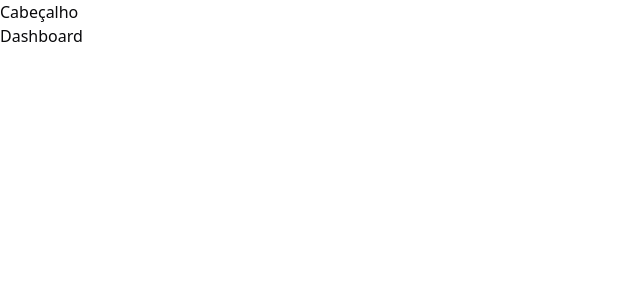
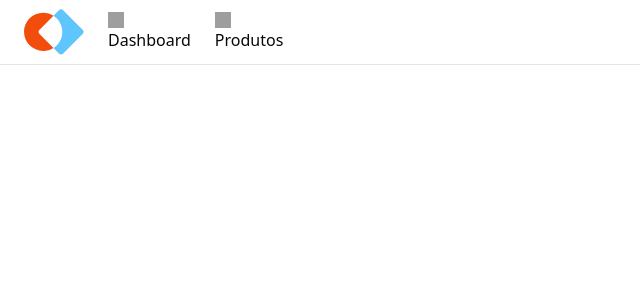
Before and after one commit to PPedrosouza/Marketplace, a React (Vite) app: page / in a window 1280 px wide. Shown: the top 300 px of the page, without its empty margins (0-640 px from the left). Built offline with nearby package versions, Linux system fonts and the light colour scheme; grey boxes are pictures that could not be loaded.

Commit message:
✨feat: almost finish stylize auth pages

```diff
--- a/index.html
+++ b/index.html
@@ -4,6 +4,7 @@
     <meta charset="UTF-8" />
     <!-- <link rel="icon" type="image/svg+xml" href="/vite.svg" /> -->
     <meta name="viewport" content="width=device-width, initial-scale=1.0" />
+    <link href="/src/global.css" rel="stylesheet">
     <title>Marketplace</title>
   </head>
   <body>
--- a/package.json
+++ b/package.json
@@ -12,6 +12,7 @@
   "dependencies": {
     "@hookform/resolvers": "^5.2.2",
     "@radix-ui/react-label": "^2.1.7",
+    "@radix-ui/react-separator": "^1.1.7",
     "@radix-ui/react-slot": "^1.2.3",
     "@tailwindcss/vite": "^4.1.13",
     "@tanstack/react-query": "^5.89.0",
--- /dev/null
+++ b/src/components/header.tsx
@@ -0,0 +1,27 @@
+import { Link } from 'react-router-dom'
+import marketplaceLogo from '../assets/icons/marketplace-logo.svg'
+import chartHistogram from '../assets/icons/chart-histogram.svg'
+import packageIcon from '../assets/icons/package.svg'
+
+export function Header() {
+    return (
+        <div className="border-b">
+            <div className="flex h-16 items-center gap-6 px-6">
+                <img src={marketplaceLogo} alt="marketplaceLogo" className='h-15 w-15' />
+
+                {/* <Separator orientation='vertical' className='h-6' /> */}
+
+                <nav className='flex items-center space-x-4 lg:space-x-6'>
+                    <Link to="/">
+                        <img src={chartHistogram} alt="" className="w-4 h-4" />
+                        Dashboard
+                    </Link>
+                    <Link to="/">
+                        <img src={packageIcon} alt="" className="w-4 h-4" />
+                        Produtos
+                    </Link>
+                </nav>
+            </div>
+        </div>
+    )
+}
--- /dev/null
+++ b/src/components/ui/separator.tsx
@@ -0,0 +1,26 @@
+import * as React from "react"
+import * as SeparatorPrimitive from "@radix-ui/react-separator"
+
+import { cn } from "@/lib/utils"
+
+function Separator({
+  className,
+  orientation = "horizontal",
+  decorative = true,
+  ...props
+}: React.ComponentProps<typeof SeparatorPrimitive.Root>) {
+  return (
+    <SeparatorPrimitive.Root
+      data-slot="separator"
+      decorative={decorative}
+      orientation={orientation}
+      className={cn(
+        "bg-border shrink-0 data-[orientation=horizontal]:h-px data-[orientation=horizontal]:w-full data-[orientation=vertical]:h-full data-[orientation=vertical]:w-px",
+        className
+      )}
+      {...props}
+    />
+  )
+}
+
+export { Separator }
--- a/src/pages/_layouts/app.tsx
+++ b/src/pages/_layouts/app.tsx
@@ -1,11 +1,12 @@
+import { Header } from '@/components/header'
 import { Outlet } from 'react-router-dom'
 
 export function AppLayout() {
     return (
-        <div>
-            <h1>Cabeçalho</h1>
+        <div className="flex min-h-screen flex-col antialiased">
+            <Header />
 
-            <div>
+            <div className="flex flex-1 flex-col gap-4 p-8 pt-6">
                 <Outlet />
             </div>
         </div>
--- a/src/pages/_layouts/auth.tsx
+++ b/src/pages/_layouts/auth.tsx
@@ -4,21 +4,21 @@ import firstPageImage from '../../assets/images/first-page-image.png'
 
 export function AuthLayout() {
     return (
-        <div className="min-h-screen grid grid-cols-2">
+        <div className="min-h-screen md:grid md:grid-cols-2 antialiased">
             <div className="h-full bg-muted p-10 text-muted-foreground flex flex-col">
-                <div className="flex items-center gap-3 text-lg text-foreground " >
+                <div className="flex items-center gap-3 text-lg text-foreground md:justify-start justify-center" >
                     <img src={marketplaceLogo} alt="marketplaceLogo" />
                     <div className="grid grid-cols-1 -red-500">
                         <h1 className="font-semibold">Marketplace</h1>
-                        <span >Painel de Vendedor</span>
+                        <span>Painel de Vendedor</span>
                     </div>
                 </div>
-                <div className="flex flex-2 items-center justify-end">
+                <div className="md:flex flex-2 items-center justify-end hidden">
                     <img className="" src={firstPageImage} alt="firstPageImage" />
                 </div>
             </div>
 
-            <div className="flex flex-col items-center justify-center bg-muted">
+            <div className="flex flex-col items-center justify-center bg-muted flex-1">
                 <Outlet />
             </div>
         </div>
--- a/src/pages/app/dashboard.tsx
+++ b/src/pages/app/dashboard.tsx
@@ -3,6 +3,6 @@ import { Helmet } from 'react-helmet-async'
 export function Dashboard() {
     return <>
         <Helmet title="Dashboard" />
-        <h1>Dashboard</h1>
+
     </>
 }
--- a/src/pages/auth/sing-up.tsx
+++ b/src/pages/auth/sing-up.tsx
@@ -33,16 +33,18 @@ const signUpForm = z.object({
 type SignUpForm = z.infer<typeof signUpForm>
 
 export function SignUp() {
+    const navigate = useNavigate()
+
     const { register, handleSubmit, formState: { isSubmitting } } = useForm<SignUpForm>()
 
     async function handleSignUp(data: SignUpForm) {
         try {
             await new Promise((resolve) => setTimeout(resolve, 2000))
             console.log(data)
-            toast.success("Enviamos um link de autenticação para seu e-mail.", {
+            toast.success("Cadastro concluído com sucesso!", {
                 action: {
-                    label: "Reenviar",
-                    onClick: () => handleSignUp(data)
+                    label: "Login",
+                    onClick: () => navigate('/sign-in')
                 }
             })
         } catch (error) {
@@ -51,7 +53,7 @@ export function SignUp() {
     }
 
     return (
-        <div className="w-[563px] h-[696px] bg-background rounded-lg overflow-y-auto">
+        <div className="w-[563px] md:h-[696px] h-full md:m-0 m-5 bg-background rounded-lg md:overflow-y-auto overflow-y-hidden ">
             <Helmet title="Cadastro" />
             <div className="p-20">
                 <div className="w-full flex flex-col justify-start items-start gap-6">
--- a/tailwind.config.js
+++ b/tailwind.config.js
@@ -17,6 +17,7 @@ module.exports = {
     },
     extend: {
       colors: {
+        caret: 'hsl(var(--color-orange-500))',
         border: "hsl(var(--border))",
         input: "hsl(var(--input))",
         ring: "hsl(var(--ring))",
```
Also changed, not shown: 1 other file (tests, documents, lock files or other folders).
